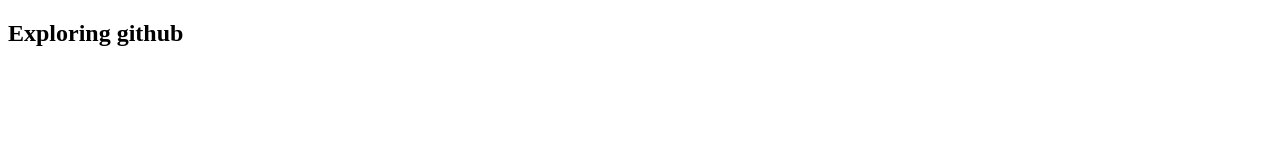
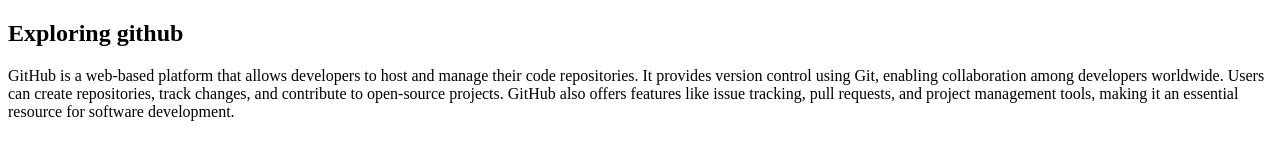
Before and after one commit to mondolalamin374-cyber/my-first-github3, a plain HTML site: page index.html in a window 1280 px wide. Drawn offline with Linux system fonts and the light colour scheme.

Commit message:
updatr file

```diff
--- a/index.html
+++ b/index.html
@@ -7,5 +7,7 @@
 </head>
 <body>
     <h2>Exploring github</h2>
+    <p>GitHub is a web-based platform that allows developers to host and manage their code repositories. It provides version control using Git, enabling collaboration among developers worldwide. Users can create repositories, track changes, and contribute to open-source projects. GitHub also offers features like issue tracking, pull requests, and project management tools, making it an essential resource for software development.</p>
+
 </body>
 </html>
```
